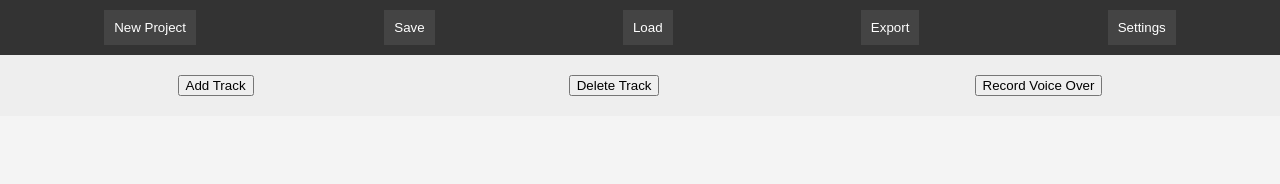
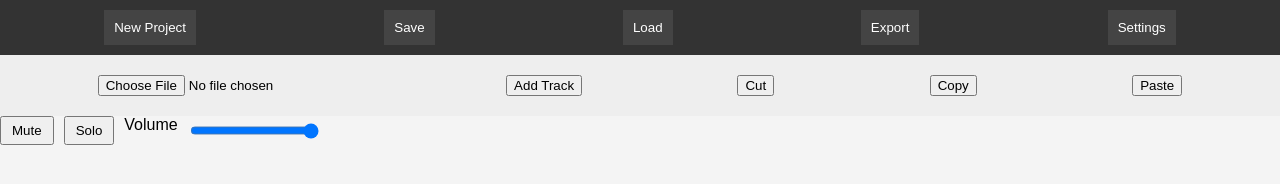
Before and after one commit to ninothepro/NBStudio-Pro, a plain HTML site: page index.html in a window 1280 px wide. Drawn offline with nearby package versions, Linux system fonts and the light colour scheme.

Commit message:
Update index.html

```diff
--- a/index.html
+++ b/index.html
@@ -3,7 +3,7 @@
 <head>
     <meta charset="UTF-8">
     <meta name="viewport" content="width=device-width, initial-scale=1.0">
-    <title>Professional Producer App</title>
+    <title>Professional Audio Editor</title>
     <link rel="stylesheet" href="styles.css">
 </head>
 <body>
@@ -16,15 +16,24 @@
     </div>
 
     <div class="controls">
+        <input type="file" id="audioUpload" accept="audio/*">
         <button onclick="addTrack()">Add Track</button>
-        <button onclick="deleteTrack()">Delete Track</button>
-        <button onclick="recordVoiceOver()">Record Voice Over</button>
+        <button onclick="cutAudio()">Cut</button>
+        <button onclick="copyAudio()">Copy</button>
+        <button onclick="pasteAudio()">Paste</button>
     </div>
 
-    <div class="tracks">
-        <!-- Placeholder for dynamic track elements -->
+    <div id="waveform"></div>
+
+    <div class="track-controls">
+        <button onclick="muteTrack()">Mute</button>
+        <button onclick="soloTrack()">Solo</button>
+        <label for="volumeControl">Volume</label>
+        <input type="range" id="volumeControl" min="0" max="1" step="0.01" value="1">
     </div>
 
+    <script src="https://unpkg.com/wavesurfer.js"></script>
+    <script src="https://cdnjs.cloudflare.com/ajax/libs/tone/14.8.5/Tone.min.js"></script>
     <script src="script.js"></script>
 </body>
 </html>
```
